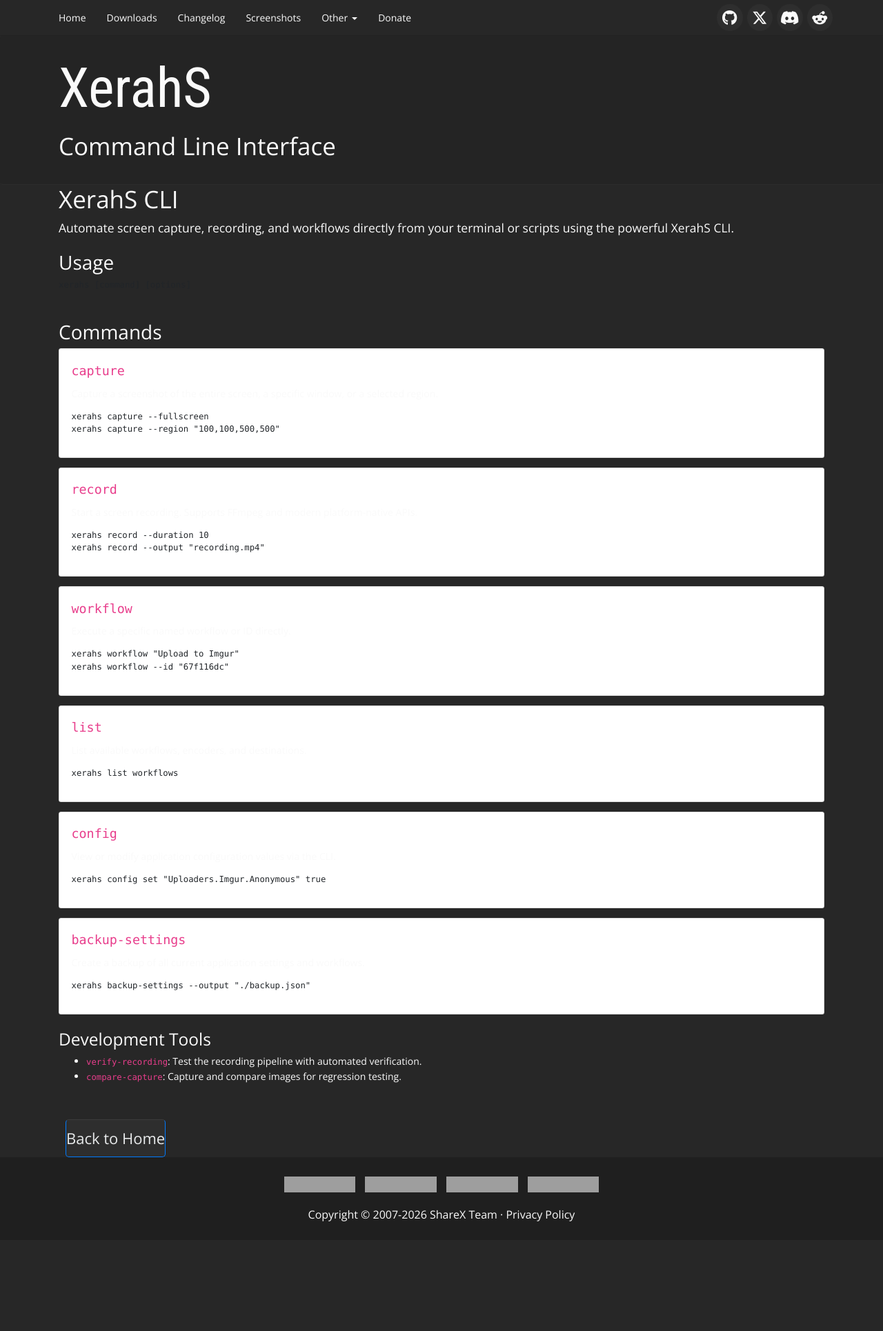
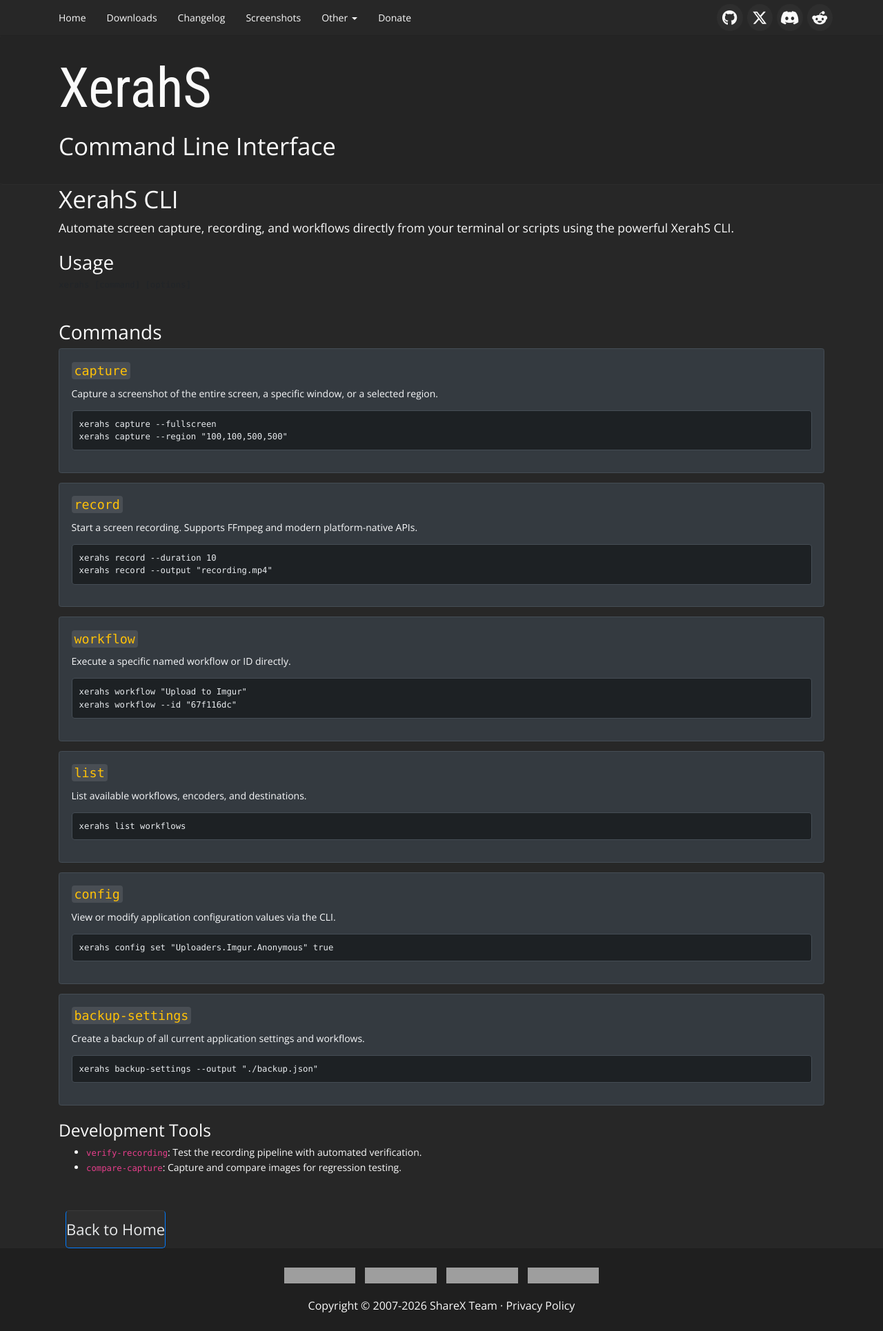
Before and after one commit to ShareX/sharex.github.io, a Jekyll site: the page built from xerahs/cli.html, in a window 1280 px wide. Shown: the whole page at 69% size. Built offline with Jekyll 4.4.1, drawn with Linux system fonts in a browser that asks for light colours; comment, search, counter and statistics services are not loaded; before the commit the page ends 1798 px from its top, so only the background shows below that; grey boxes are pictures that could not be loaded.

Commit message:
Dark theme CLI command blocks

```diff
--- a/xerahs/cli.html
+++ b/xerahs/cli.html
@@ -13,6 +13,26 @@
 </div>
 
 <div class="container">
+    <style>
+        .card {
+            background-color: #343a40;
+            color: #f8f9fa;
+            border-color: #454d55;
+        }
+        .card pre {
+            background-color: #1d2124;
+            color: #e9ecef;
+            border: 1px solid #454d55;
+            padding: 10px;
+            border-radius: 4px;
+        }
+        .card-title code {
+            color: #ffc107;
+            background-color: rgba(255,255,255,0.1);
+            padding: 2px 4px;
+            border-radius: 4px;
+        }
+    </style>
     <div class="row">
         <div class="col-lg-12">
             <h1>XerahS CLI</h1>
```
